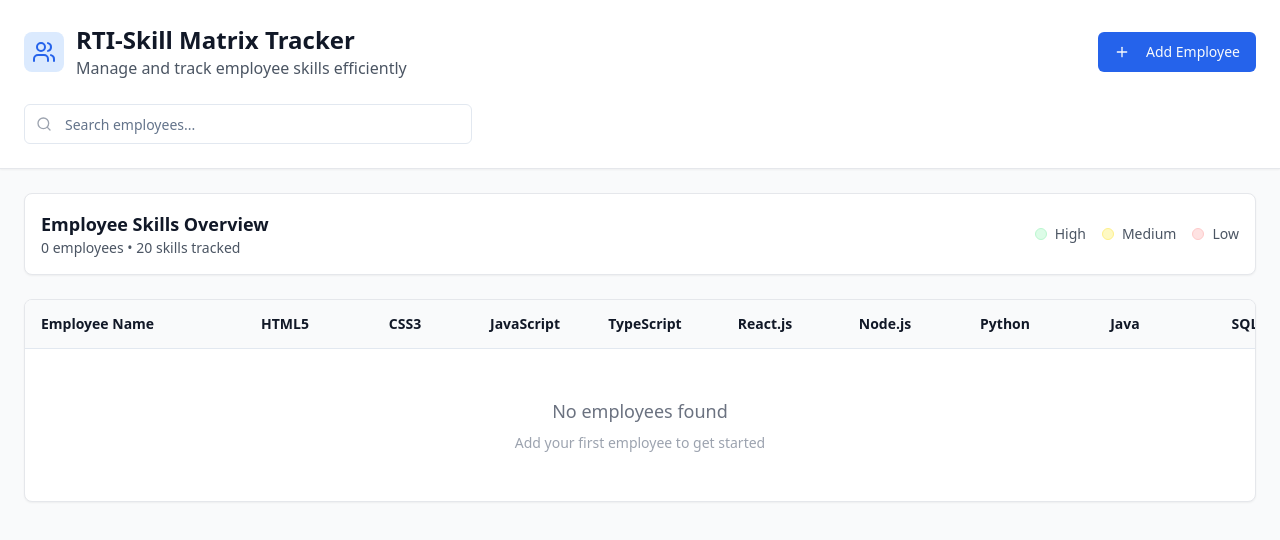
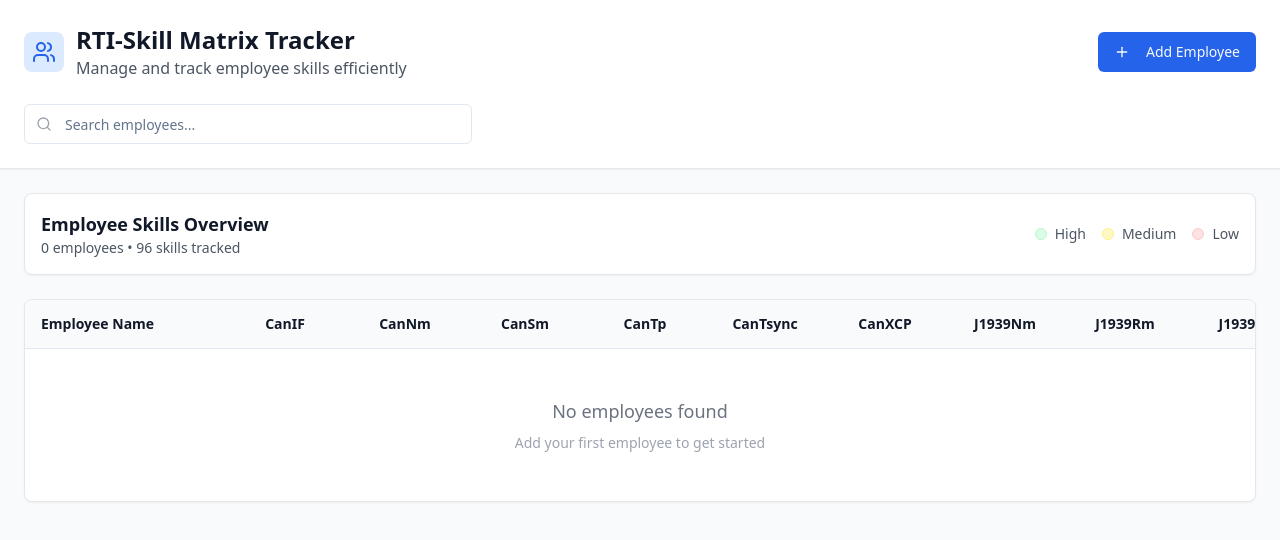
Before and after one commit to shalinisajeev-rt/rti-skill-vault-shalinin, a React (Vite) app: page / in a window 1280 px wide. Shown: the top 540 px of the page. Built offline with nearby package versions, Linux system fonts and the light colour scheme.

Commit message:
Update skills list
Replace all existing skills with the new list provided by the user.

```diff
--- a/src/pages/Index.tsx
+++ b/src/pages/Index.tsx
@@ -1,32 +1,70 @@
-
 import { useState } from 'react';
 import { useToast } from '@/hooks/use-toast';
 import SkillMatrixHeader from '@/components/SkillMatrixHeader';
 import EmployeeSkillsTable, { Employee } from '@/components/EmployeeSkillsTable';
 import EmployeeFormDialog from '@/components/EmployeeFormDialog';
 
-// Default skills based on the Excel sheet categories
+// Skills based on the provided requirements
 const DEFAULT_SKILLS = [
-  'HTML5',
-  'CSS3',
-  'JavaScript',
-  'TypeScript',
-  'React.js',
-  'Node.js',
-  'Python',
-  'Java',
-  'SQL',
-  'MongoDB',
-  'Git',
-  'AWS',
-  'Docker',
-  'Testing',
-  'Communication',
-  'Leadership',
-  'Problem Solving',
-  'Teamwork',
-  'Project Management',
-  'Analytical Thinking'
+  // CAN / FD
+  'CanIF', 'CanNm', 'CanSm', 'CanTp', 'CanTsync', 'CanXCP', 'J1939Nm', 'J1939Rm', 'J1939Tp',
+
+  // LIN
+  'LinIf', 'LinNm', 'LinSm', 'LinTp', 'LinXCP',
+
+  // ETH
+  'DNS', 'DoIP', 'EthIf', 'EthSm', 'EthTsync', 'EthXCP', 'Sd', 'SoAD', 'Tcp/IP', 'UdpNm',
+
+  // Fr
+  'FrArTp', 'FrIf', 'FrNm', 'FrSm', 'FrTp', 'FrTsync', 'FrXcp',
+
+  // COM
+  'Com', 'E2EXf', 'LdCom', 'SecOC', 'SomeIPXf', 'ComXf', 'IPDUM', 'PDUR', 'SomeIpTp',
+
+  // Diag
+  'UDS', 'KWP', 'DCM', 'DEM', 'FiM', 'DLT', 'DET', 'J1939DCM',
+
+  // NVM/Mem
+  'Fls', 'EA', 'NvM',
+
+  // CDD
+  'Std CDD', 'Custom Cdd', 'FEE', 'EEP', 'FlsTst', 'RamTst',
+
+  // RTE
+  'RTE',
+
+  // MCAL
+  'MCU', 'WDG', 'Gpt', 'ADC', 'CAN', 'Fr', 'LIN', 'Eth', 'SPI', 'DIO', 'ICU', 'Port', 'PWM', 'Crpto (HW)',
+
+  // ASW
+  'ASW',
+
+  // Crypto
+  'KeyM', 'Csm', 'CryIF', 'Crytpo', 'IdsM',
+
+  // OS (OSEK)
+  'Single Core', 'Multi Core',
+
+  // RTM
+  'RTM',
+
+  // IoHwAb
+  'IoHwAb',
+
+  // HSM
+  'HSM',
+
+  // SHE
+  'SHE',
+
+  // Crypto Lib
+  'Crypto Lib',
+
+  // Bootloader
+  'FBL', 'BM', 'FBL Updater', 'Memory Partitioning', 'Secure Boot',
+
+  // Stack Vendor
+  'Hexview', 'vFlash', 'Vector', 'Electrobit', 'KSAR', 'ETAS'
 ];
 
 const Index = () => {
```
